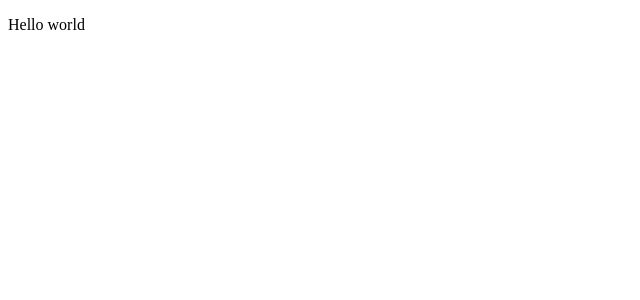
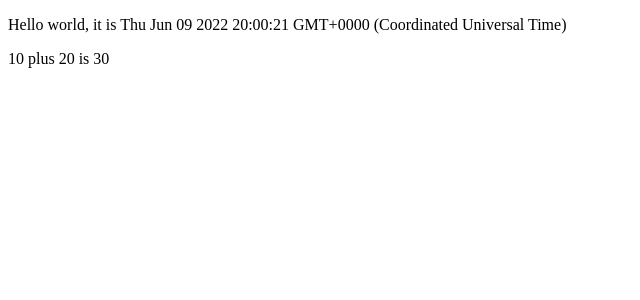
Before and after one commit to wjhuang98/fullstackopen, a React (Create React App) app in the folder part1/react-app/: page / in a window 1280 px wide. Shown: the top 300 px of the page, without its empty margins (0-640 px from the left). Built offline with nearby package versions, Linux system fonts and the light colour scheme.

Commit message:
adjusted component again to see current time and to use constants

```diff
--- a/part1/react-app/src/App.js
+++ b/part1/react-app/src/App.js
@@ -1,8 +1,12 @@
 const App = () => {
-  console.log('Hello from component')
+  const now = new Date()
+  const a = 10
+  const b = 20
+
   return (
     <div>
-      <p>Hello world</p>
+      <p>Hello world, it is {now.toString()}</p>
+      <p>{a} plus {b} is {a + b}</p>
     </div>
   )
 }
```
